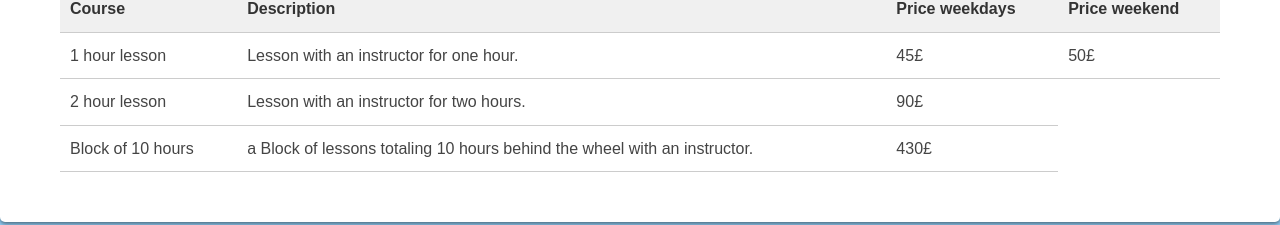
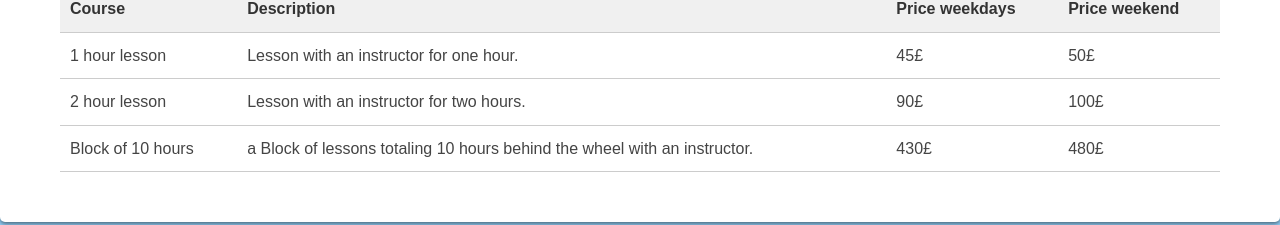
Before and after one commit to Veealune/Siris-car-school-website, a plain HTML site: page Courses.html in a window 1280 px wide. Shown: the part 210-435 px from the top of the page. Drawn offline with Linux system fonts and the light colour scheme.

Commit message:
Update Courses.html

```diff
--- a/Courses.html
+++ b/Courses.html
@@ -89,11 +89,13 @@
                         <td>2 hour lesson</td>
                         <td>Lesson with an instructor for two hours.</td>
                         <td>90£</td>
+                        <td>100£</td>
                     </tr>
                     <tr>
                         <td>Block of 10 hours</td>
                         <td>a Block of lessons totaling 10 hours behind the wheel with an instructor.</td>
                         <td>430£</td>
+                        <td>480£</td>
                     </tr>
                 </table>
             </div>
```
